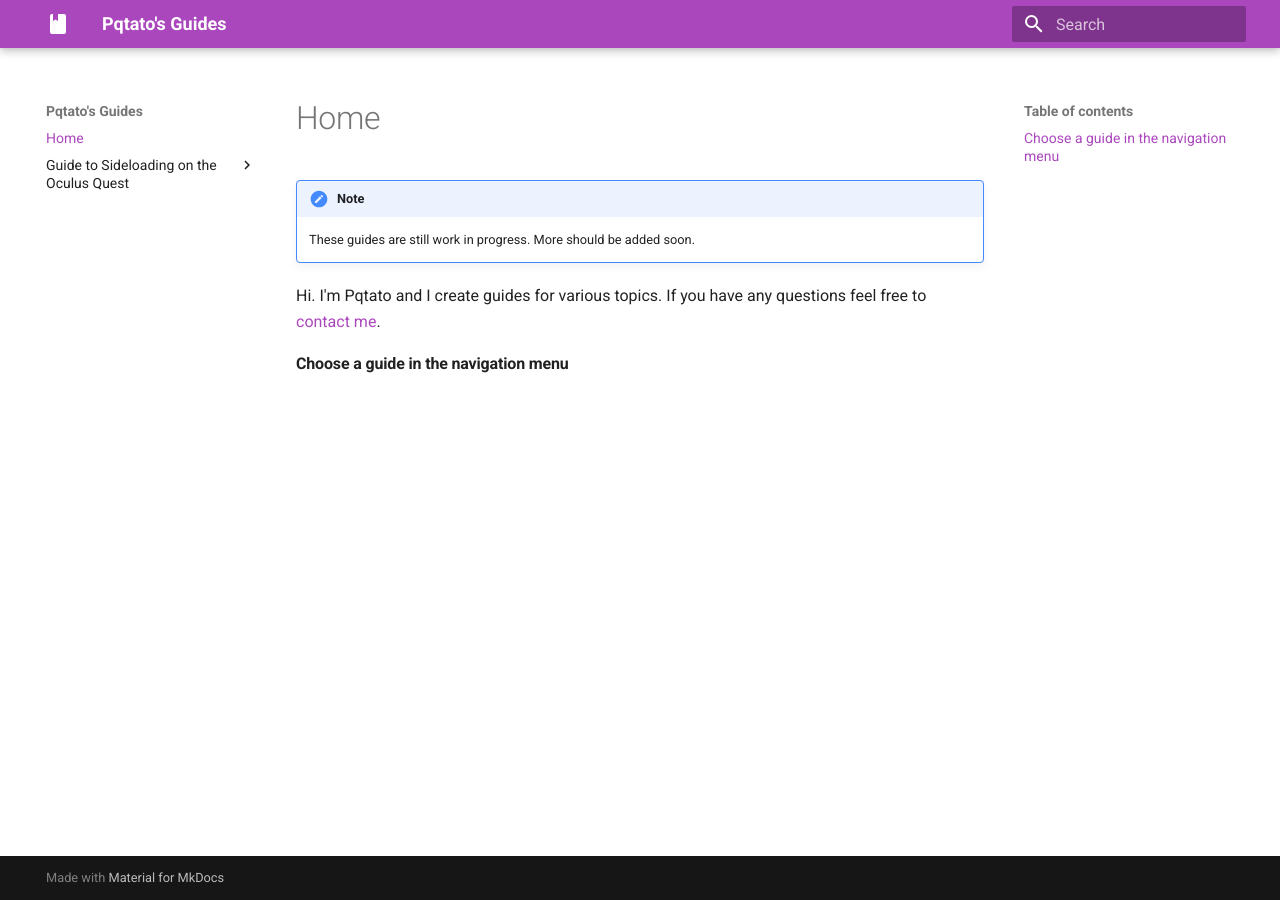
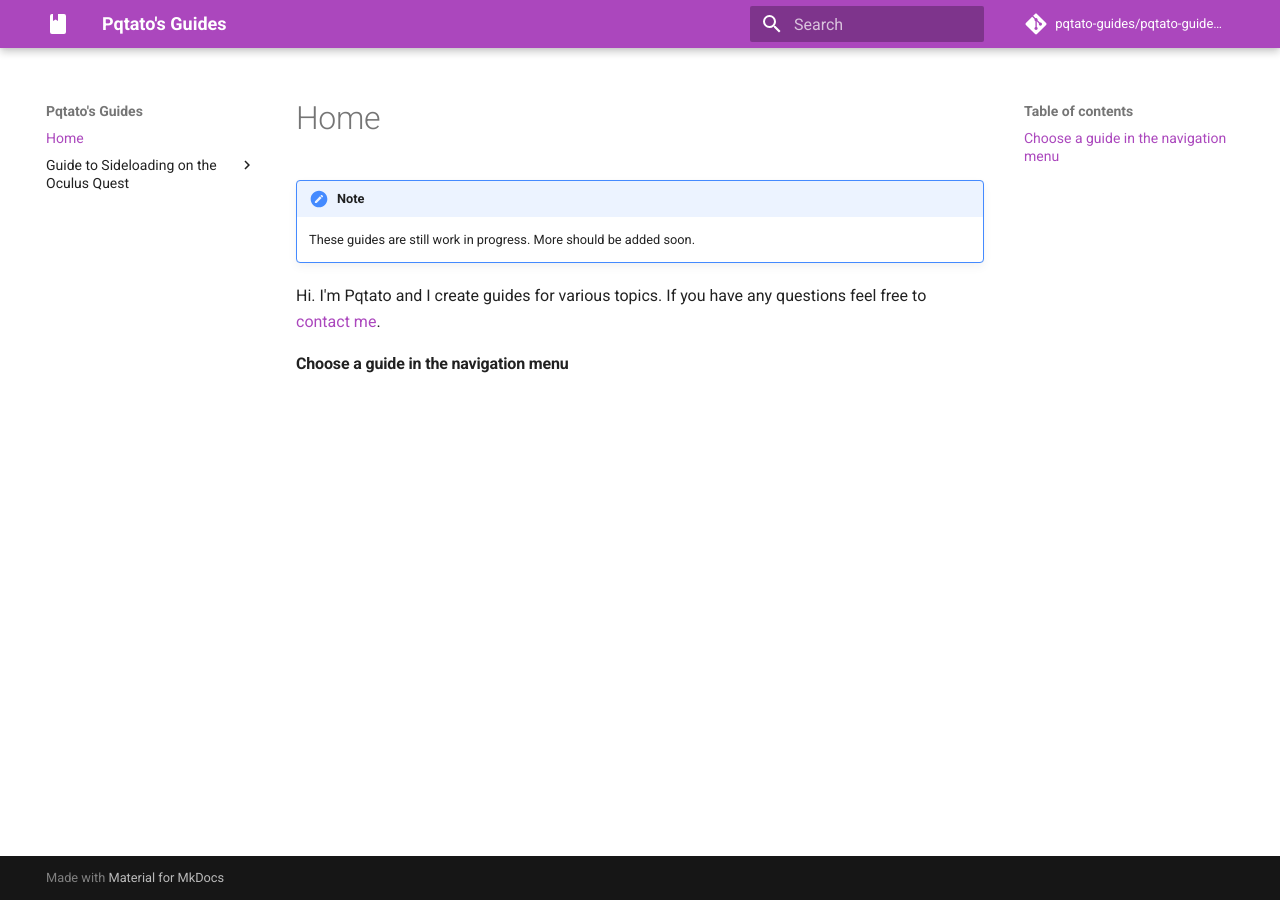
Before and after one commit to pqtato-guides/pqtato-guides.github.io, an MkDocs documentation site: the page built from docs/index.md, in a window 1280 px wide. Built offline with MkDocs 1.6.1 and Material for MkDocs 9.7.7, drawn with Linux system fonts in a browser that asks for light colours; comment, search, counter and statistics services are not loaded.

Commit message:
Add Github repo to mkdocs config

```diff
--- a/mkdocs.yml
+++ b/mkdocs.yml
@@ -14,3 +14,5 @@ markdown_extensions:
   - pymdownx.emoji:
       emoji_index: !!python/name:materialx.emoji.twemoji
       emoji_generator: !!python/name:materialx.emoji.to_svg
+repo_name: pqtato-guides/pqtato-guides.github.io
+repo_url: https://github.com/pqtato-guides/pqtato-guides.github.io
```
